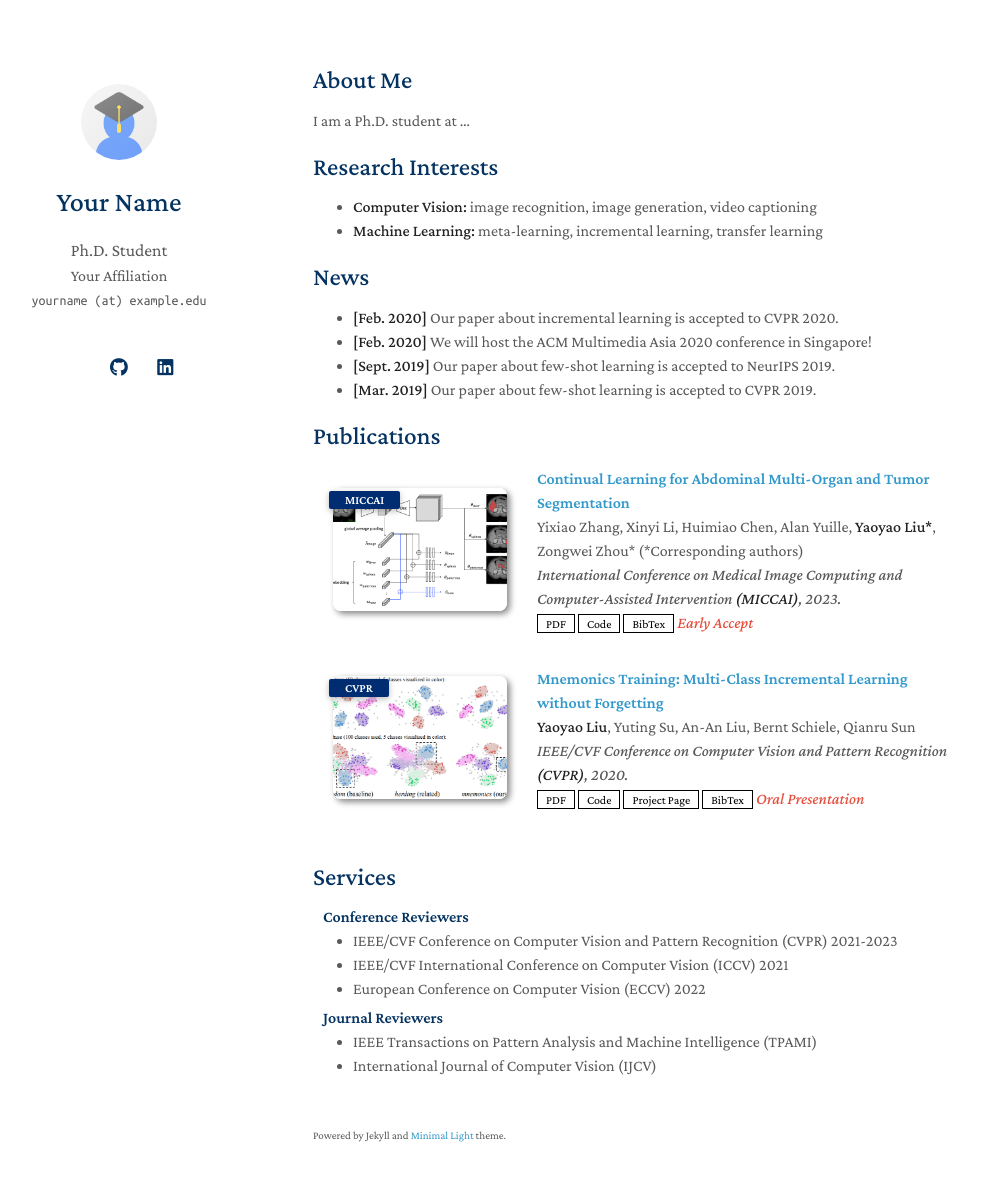
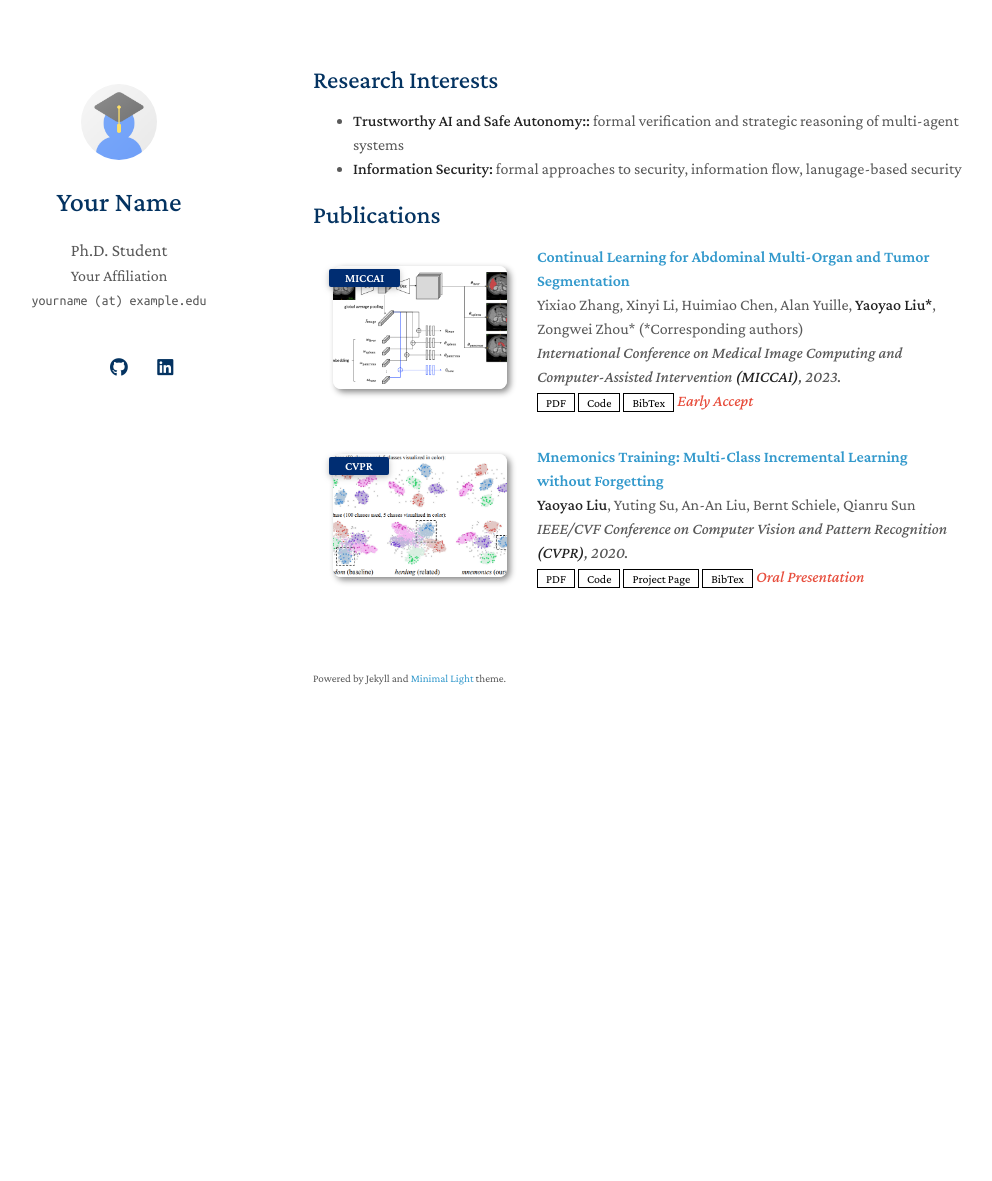
Before and after one commit to cmu777/cmu777.github.io, a Jekyll site: the page built from index.md, in a window 1280 px wide and 1216 px high. Shown: the top 1181 px of the window, without its empty margins (157-1149 px from the left). Built offline with Jekyll 4.4.1, drawn with Linux system fonts in a browser that asks for light colours; a style sheet for code colours, icons or effects is not loaded; our own code applies the rules of GitHub Pages for plain Markdown files.

Commit message:
Update index.md to remove sections and add interests
Removed sections about 'About Me' and 'News', and updated research interests.

```diff
--- a/index.md
+++ b/index.md
@@ -2,22 +2,22 @@
 layout: homepage
 ---
 
-## About Me
+<!--## About Me
 
-I am a Ph.D. student at ...
+I am a Ph.D. student at ...-->
 
 ## Research Interests
 
-- **Computer Vision:** image recognition, image generation, video captioning
-- **Machine Learning:** meta-learning, incremental learning, transfer learning
+- **Trustworthy AI and Safe Autonomy::** formal verification and strategic reasoning of multi-agent systems
+- **Information Security:** formal approaches to security, information flow, lanugage-based security
 
-## News
+<!--## News
 
 - **[Feb. 2020]** Our paper about incremental learning is accepted to CVPR 2020.
 - **[Feb. 2020]** We will host the ACM Multimedia Asia 2020 conference in Singapore!
 - **[Sept. 2019]** Our paper about few-shot learning is accepted to NeurIPS 2019.
-- **[Mar. 2019]** Our paper about few-shot learning is accepted to CVPR 2019.
+- **[Mar. 2019]** Our paper about few-shot learning is accepted to CVPR 2019.-->
 
 {% include_relative _includes/publications.md %}
 
-{% include_relative _includes/services.md %}
+<!--{% include_relative _includes/services.md %}-->
```
